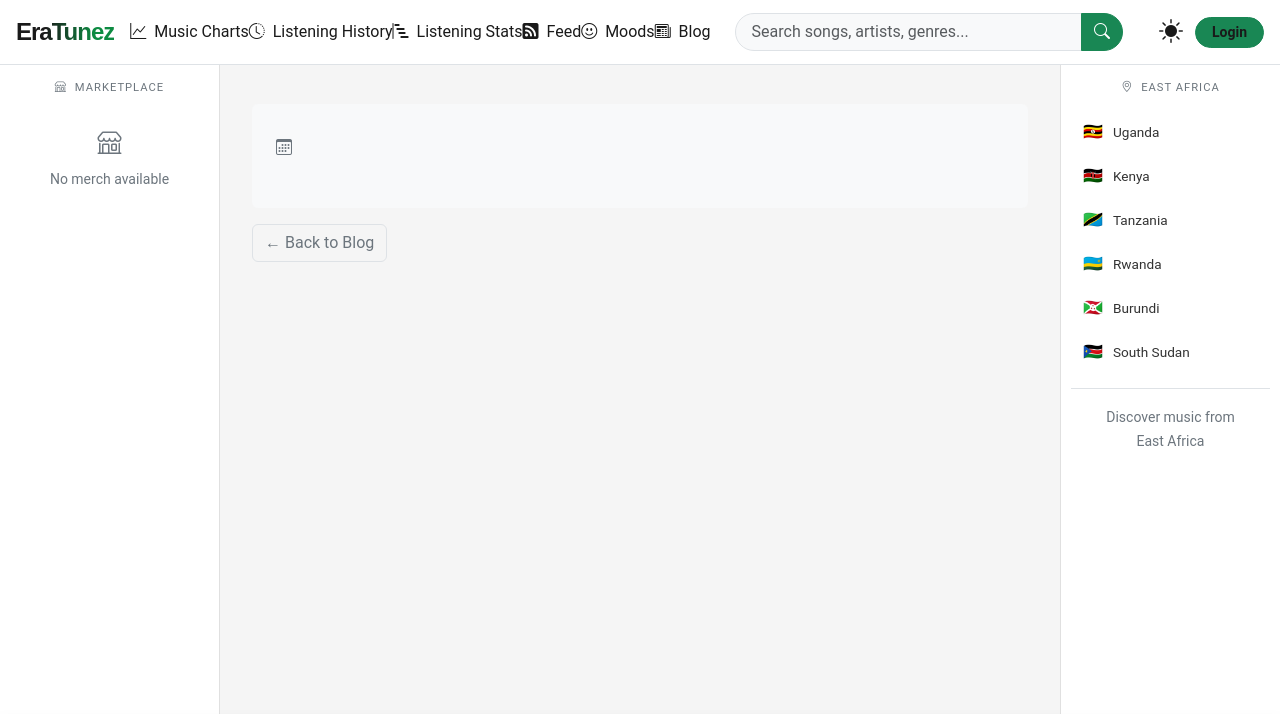
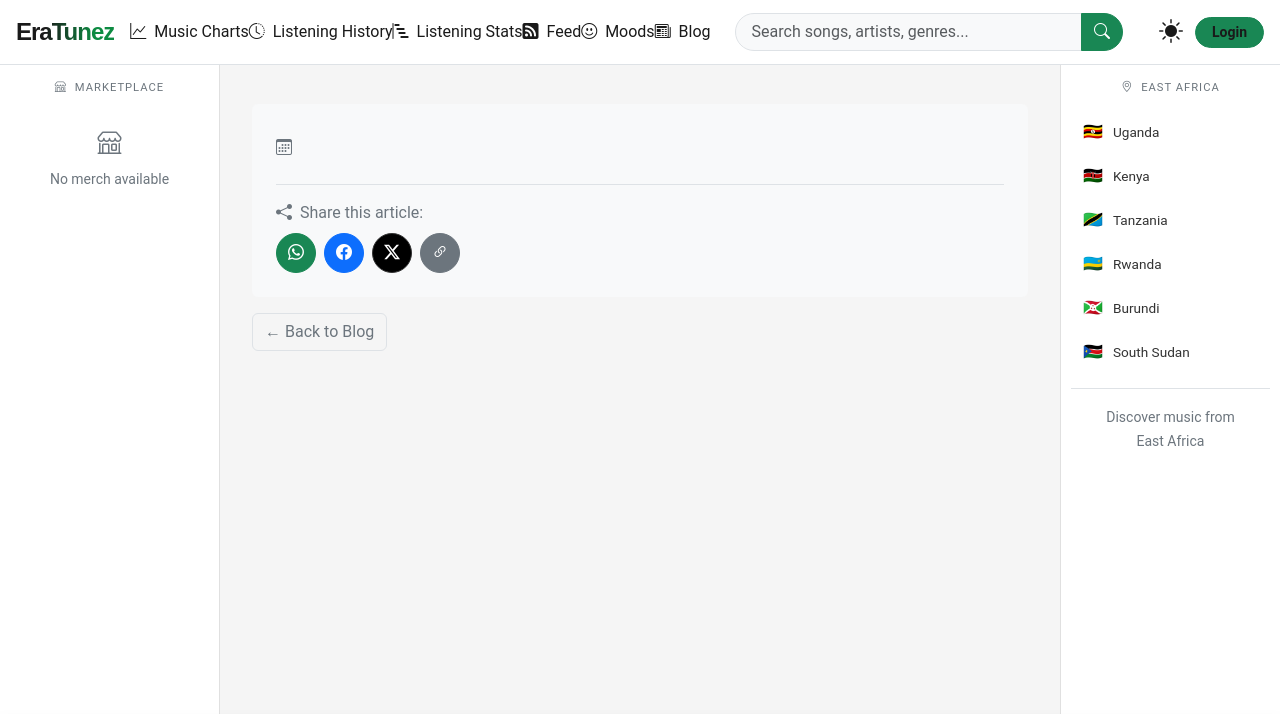
Before and after one commit to karljoel/eratunes, a Django app: template templates/blog/detail.html in a window 1280 px wide. Shown: the top 714 px of the page. Run offline with Django 5.2, Linux system fonts and the light colour scheme; the template is opened without the code that fills it, so the values that code supplies are empty; grey boxes labelled with a size stand in for pictures from a placeholder-image service; some libraries are stand-ins or nearby versions.

Commit message:
Add share buttons to blog detail page

```diff
--- a/templates/blog/detail.html
+++ b/templates/blog/detail.html
@@ -1,20 +1,67 @@
 {% extends 'base.html' %}
 {% block content %}
+
 <div class="container mt-4">
     <article class="bg-dark text-white p-4 rounded">
         {% if post.cover_image %}
         <img src="{{ post.cover_image.url }}" class="img-fluid rounded mb-4" alt="{{ post.title }}">
         {% endif %}
+
         <h1 class="fw-bold">{{ post.title }}</h1>
+
         <p class="text-secondary">
             <i class="bi bi-calendar3 me-1"></i> {{ post.published_at|date:"M d, Y" }}
             {% if post.author %}
             <i class="bi bi-person ms-3 me-1"></i> {{ post.author.username }}
             {% endif %}
         </p>
+
         <div class="content mt-4">
             {{ post.content|linebreaks }}
         </div>
+
+        <!-- ========== SHARE BUTTONS ========== -->
+        <div class="mt-4 pt-3 border-top border-secondary">
+            <p class="text-secondary mb-2"><i class="bi bi-share-fill me-2"></i>Share this article:</p>
+            <div class="d-flex flex-wrap gap-2">
+                <!-- WhatsApp -->
+                <a href="https://api.whatsapp.com/send?text={{ post.title|urlencode }}%20-%20{{ request.build_absolute_uri|urlencode }}"
+                   target="_blank"
+                   class="btn btn-success rounded-circle"
+                   style="width: 40px; height: 40px; display: flex; align-items: center; justify-content: center;"
+                   aria-label="Share on WhatsApp">
+                    <i class="bi bi-whatsapp"></i>
+                </a>
+
+                <!-- Facebook -->
+                <a href="https://www.facebook.com/sharer/sharer.php?u={{ request.build_absolute_uri|urlencode }}"
+                   target="_blank"
+                   class="btn btn-primary rounded-circle"
+                   style="width: 40px; height: 40px; display: flex; align-items: center; justify-content: center;"
+                   aria-label="Share on Facebook">
+                    <i class="bi bi-facebook"></i>
+                </a>
+
+                <!-- X (Twitter) -->
+                <a href="https://twitter.com/intent/tweet?text={{ post.title|urlencode }}&url={{ request.build_absolute_uri|urlencode }}"
+                   target="_blank"
+                   class="btn btn-dark rounded-circle"
+                   style="width: 40px; height: 40px; display: flex; align-items: center; justify-content: center; background: #000; border: 1px solid #333;"
+                   aria-label="Share on X">
+                    <i class="bi bi-twitter-x"></i>
+                </a>
+
+                <!-- Copy Link -->
+                <button onclick="copyBlogLink()"
+                        class="btn btn-secondary rounded-circle"
+                        style="width: 40px; height: 40px; display: flex; align-items: center; justify-content: center;"
+                        aria-label="Copy link">
+                    <i class="bi bi-link-45deg"></i>
+                </button>
+            </div>
+        </div>
+        <!-- ========== END SHARE BUTTONS ========== -->
+
         {% if post.tags %}
         <div class="mt-4">
             <strong>Tags:</strong>
@@ -24,8 +71,27 @@
         </div>
         {% endif %}
     </article>
+
     <div class="mt-3">
         <a href="{% url 'blog_list' %}" class="btn btn-outline-secondary">← Back to Blog</a>
     </div>
 </div>
+
+<script>
+function copyBlogLink() {
+    const url = window.location.href;
+    navigator.clipboard.writeText(url).then(() => {
+        showToast('✅ Link copied to clipboard!');
+    }).catch(() => {
+        const input = document.createElement('input');
+        input.value = url;
+        document.body.appendChild(input);
+        input.select();
+        document.execCommand('copy');
+        document.body.removeChild(input);
+        showToast('✅ Link copied to clipboard!');
+    });
+}
+</script>
+
 {% endblock %}
```
